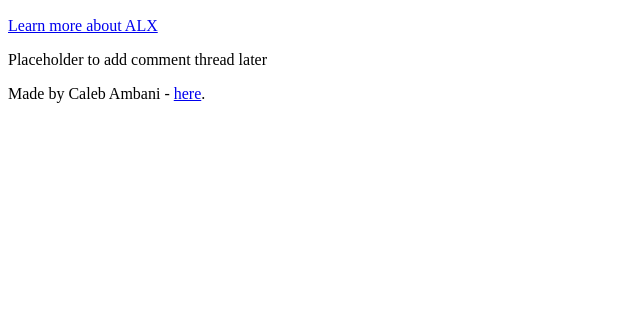
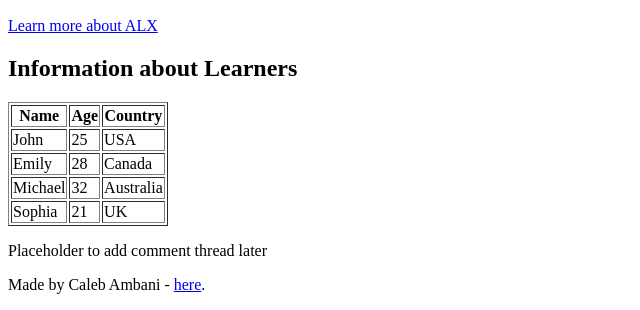
Before and after one commit to AmbsCod/My_First_Portfolio, a plain HTML site: page html_basic/index.html in a window 1280 px wide. Shown: the part 580-890 px from the top of the page, without its empty margins (0-640 px from the left). Before the commit the page ends 800 px from the top, so only its background shows below. Drawn offline with Linux system fonts and the light colour scheme.

Commit message:
table code

```diff
--- a/html_basic/index.html
+++ b/html_basic/index.html
@@ -6,7 +6,7 @@
     <title>Basic HTML Page</title>
 </head>
 <body>
-
+    <!-- Navigation Header -->
     <header>
         <ul>
             <li><a href="index.html">Home</a></li>
@@ -14,6 +14,7 @@
         </ul>
     </header>
 
+    <!-- Main Content -->
     <main>
         <article>
             <h1>Welcome to My Homepage</h1>
@@ -23,6 +24,40 @@
             <p>Here you can find information about my projects.</p>
             <img src="https://i.ibb.co/gTDZZT8/ALX-Logo-07.png" alt="ALX Logo">
             <p><a href="https://www.alxafrica.com/" target="_blank">Learn more about ALX</a></p>
+
+            <!-- Learners Table -->
+            <h2>Information about Learners</h2>
+            <table border="1">
+                <thead>
+                    <tr>
+                        <th>Name</th>
+                        <th>Age</th>
+                        <th>Country</th>
+                    </tr>
+                </thead>
+                <tbody>
+                    <tr>
+                        <td>John</td>
+                        <td>25</td>
+                        <td>USA</td>
+                    </tr>
+                    <tr>
+                        <td>Emily</td>
+                        <td>28</td>
+                        <td>Canada</td>
+                    </tr>
+                    <tr>
+                        <td>Michael</td>
+                        <td>32</td>
+                        <td>Australia</td>
+                    </tr>
+                    <tr>
+                        <td>Sophia</td>
+                        <td>21</td>
+                        <td>UK</td>
+                    </tr>
+                </tbody>
+            </table>
         </article>
 
         <aside>
@@ -30,6 +65,7 @@
         </aside>
     </main>
 
+    <!-- Footer -->
     <footer>
         <p>Made by Caleb Ambani - <a href="https://www.linkedin.com/in/caleb-ambani-291449116/" target="_blank">here</a>.</p>
     </footer>
```
